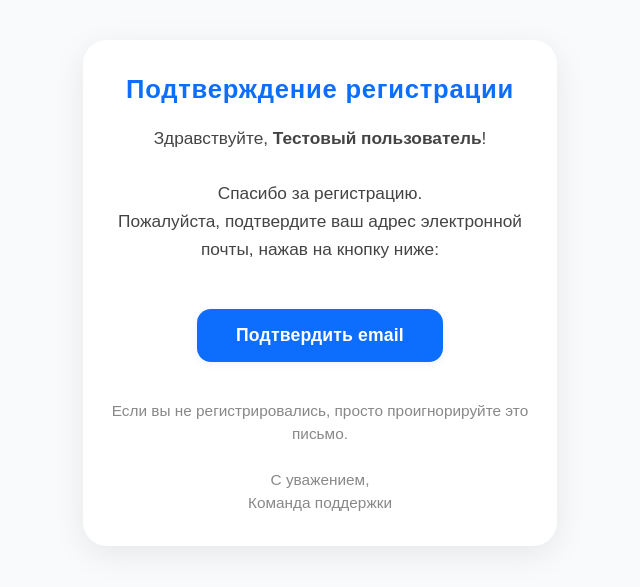
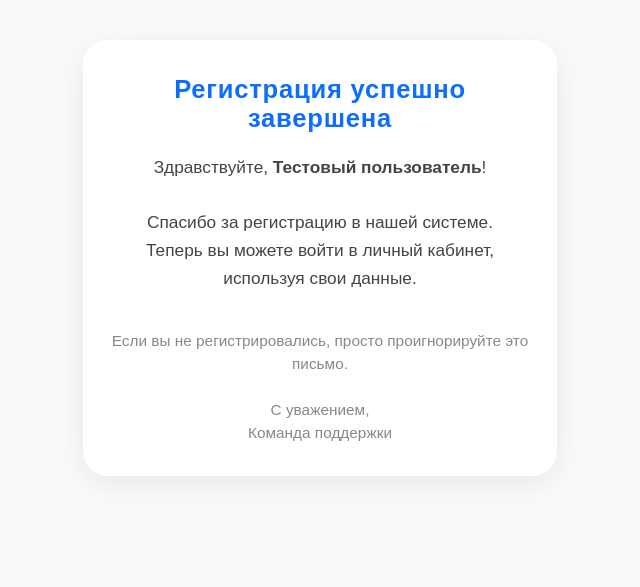
Before and after one commit to z1503/support_app, a Flask app: page /test-email in a window 1280 px wide. Shown: the top 587 px of the page, without its empty margins (320-960 px from the left). Run offline with Flask 3, Linux system fonts and the light colour scheme.

Commit message:
починил уведомления при регистрации

```diff
--- a/app.py
+++ b/app.py
@@ -207,7 +207,8 @@ def register():
             conn.commit()
             conn.close()
 
-            flash("Регистрация прошла успешно!", "success")
+            send_confirmation_email(email, username)
+            flash("Регистрация прошла успешно! На почту отправлено письмо с уведомлением.", "success")
             return redirect("/login")
 
         except Exception as e:
--- a/templates/email_confirmation.html
+++ b/templates/email_confirmation.html
@@ -2,7 +2,7 @@
 <html lang="ru">
 <head>
   <meta charset="UTF-8">
-  <title>Подтверждение email</title>
+  <title>Регистрация завершена</title>
   <style>
     body {
       background: #f8fafc;
@@ -32,23 +32,6 @@
       margin-bottom: 2rem;
       line-height: 1.6;
     }
-    .email-btn {
-      display: inline-block;
-      margin-top: 14px;
-      padding: 0.9em 2.2em;
-      background: #0d6efd;
-      color: #fff !important;
-      text-decoration: none;
-      border-radius: 0.8em;
-      font-size: 1.1rem;
-      font-weight: 600;
-      letter-spacing: 0.01em;
-      box-shadow: 0 2px 8px rgba(13,110,253,0.08);
-      transition: background 0.18s;
-    }
-    .email-btn:hover {
-      background: #0b5ed7;
-    }
     .email-footer {
       color: #888;
       font-size: 0.96rem;
@@ -63,14 +46,13 @@
 </head>
 <body>
   <div class="email-card">
-    <div class="email-title">Подтверждение регистрации</div>
+    <div class="email-title">Регистрация успешно завершена</div>
     <div class="email-message">
       Здравствуйте, <b>{{ username }}</b>!<br>
       <br>
-      Спасибо за регистрацию.<br>
-      Пожалуйста, подтвердите ваш адрес электронной почты, нажав на кнопку ниже:
+      Спасибо за регистрацию в нашей системе.<br>
+      Теперь вы можете войти в личный кабинет, используя свои данные.
     </div>
-    <a href="{{ confirm_url }}" class="email-btn">Подтвердить email</a>
     <div class="email-footer">
       Если вы не регистрировались, просто проигнорируйте это письмо.<br><br>
       С уважением,<br>
```
